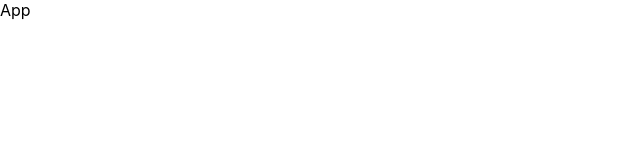
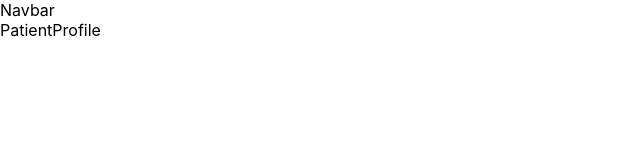
Before and after one commit to RadhikaPatel2206/React-Beta-Portal, a React (Create React App) app: page /patient-profile in a window 1280 px wide. Shown: the top 160 px of the page, without its empty margins (0-640 px from the left). Built offline with nearby package versions, Linux system fonts and the light colour scheme.

Commit message:
Basic routing setup in App

```diff
--- a/package.json
+++ b/package.json
@@ -8,6 +8,7 @@
     "@testing-library/user-event": "^7.2.1",
     "react": "^16.13.1",
     "react-dom": "^16.13.1",
+    "react-router-dom": "^5.2.0",
     "react-scripts": "3.4.3"
   },
   "scripts": {
--- a/src/components/App.js
+++ b/src/components/App.js
@@ -1,7 +1,34 @@
 import React from "react";
+import { BrowserRouter, Switch, Route } from "react-router-dom";
+
+// Components import
+import NavBar from "./NavBar/Navbar";
+import Login from "./Login/Login";
+import PatientSearch from "./PatientSearch/PatientSearch";
+import PatientProfile from "./PatientProfile/PatientProfile";
+import Error404 from "./Error/Error404";
 
 const App = () => {
-    return <div>App</div>;
+    return (
+        <BrowserRouter>
+            {/* Navigation Bar/Header */}
+            {/* NavBar Component will be visible on all pages as it outsite the switch-route pair */}
+            <NavBar />
+
+            {/* Setting up routes */}
+            {/* Switch will cause only the first matching route to be selected/executed */}
+            <Switch>
+                <Route exact path="/patient-search" component={PatientSearch} />
+                <Route
+                    exact
+                    path="/patient-profile"
+                    component={PatientProfile}
+                />
+                <Route exact path="/" component={Login} />
+                <Route component={Error404} />
+            </Switch>
+        </BrowserRouter>
+    );
 };
 
 export default App;
--- /dev/null
+++ b/src/components/Error/Error404.js
@@ -0,0 +1,7 @@
+import React from "react";
+
+const Error404 = () => {
+    return <div>404</div>;
+};
+
+export default Error404;
--- /dev/null
+++ b/src/components/Login/Login.js
@@ -0,0 +1,7 @@
+import React from "react";
+
+const Login = () => {
+    return <div>Login</div>;
+};
+
+export default Login;
--- /dev/null
+++ b/src/components/NavBar/Navbar.js
@@ -0,0 +1,7 @@
+import React from "react";
+
+const Navbar = () => {
+    return <div>Navbar</div>;
+};
+
+export default Navbar;
--- /dev/null
+++ b/src/components/PatientProfile/PatientProfile.js
@@ -0,0 +1,7 @@
+import React from "react";
+
+const PatientProfile = () => {
+    return <div>PatientProfile</div>;
+};
+
+export default PatientProfile;
--- /dev/null
+++ b/src/components/PatientSearch/PatientSearch.js
@@ -0,0 +1,7 @@
+import React from "react";
+
+const PatientSearch = () => {
+    return <div>PatientSearch</div>;
+};
+
+export default PatientSearch;
```
Also changed, not shown: 1 other file (tests, documents, lock files or other folders).
